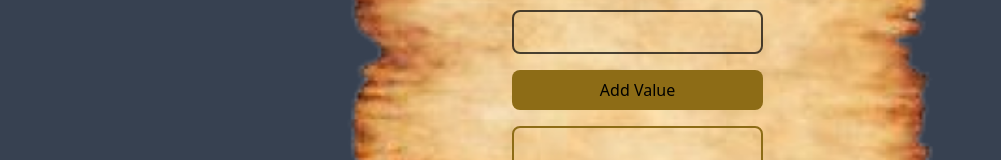
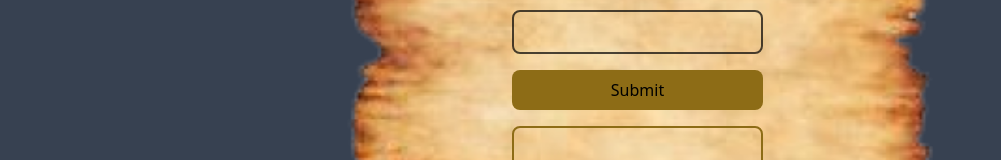
Before and after one commit to kaleabd/adwa-gamejam, a React (Vite) app: page /play in a window 1280 px wide. Shown: the part 190-350 px from the top of the page, without its empty margins (0-1001 px from the left). Built offline with nearby package versions, Linux system fonts and the light colour scheme.

Commit message:
changed the button text to submit

```diff
--- a/src/pages/PlayersField.tsx
+++ b/src/pages/PlayersField.tsx
@@ -78,7 +78,7 @@ function PlayersField(props: PlayersFieldProps) {
 
             <button onClick={values && handleAddValue}
             className="w-full bg-[#8D6C16] py-2 rounded-lg"
-            >Add Value</button>
+            >Submit</button>
           <div className="flex flex-col justify-center gap-6 w-full h-[150px] overflow-scroll border-2 border-[#8D6C16] rounded-lg px-4 pt-6">
           {
               values.map((e,i) => (
```
